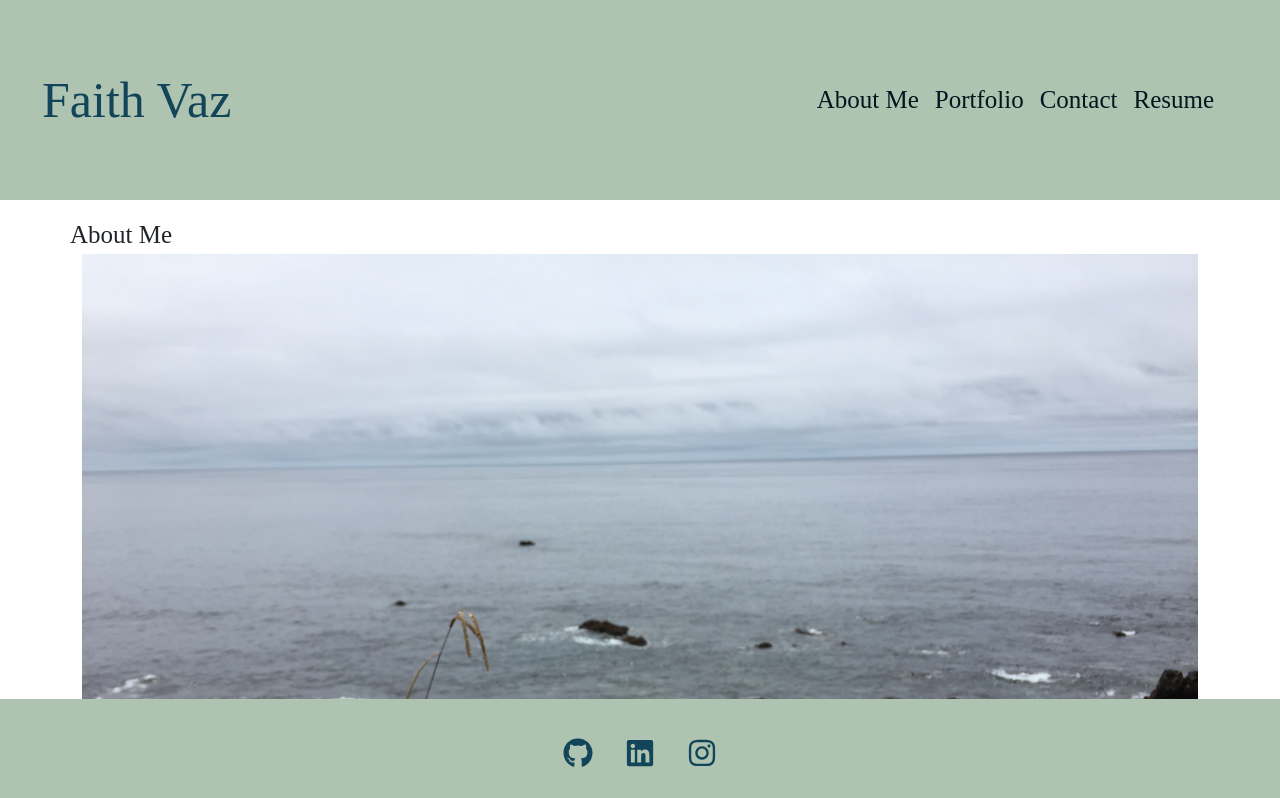
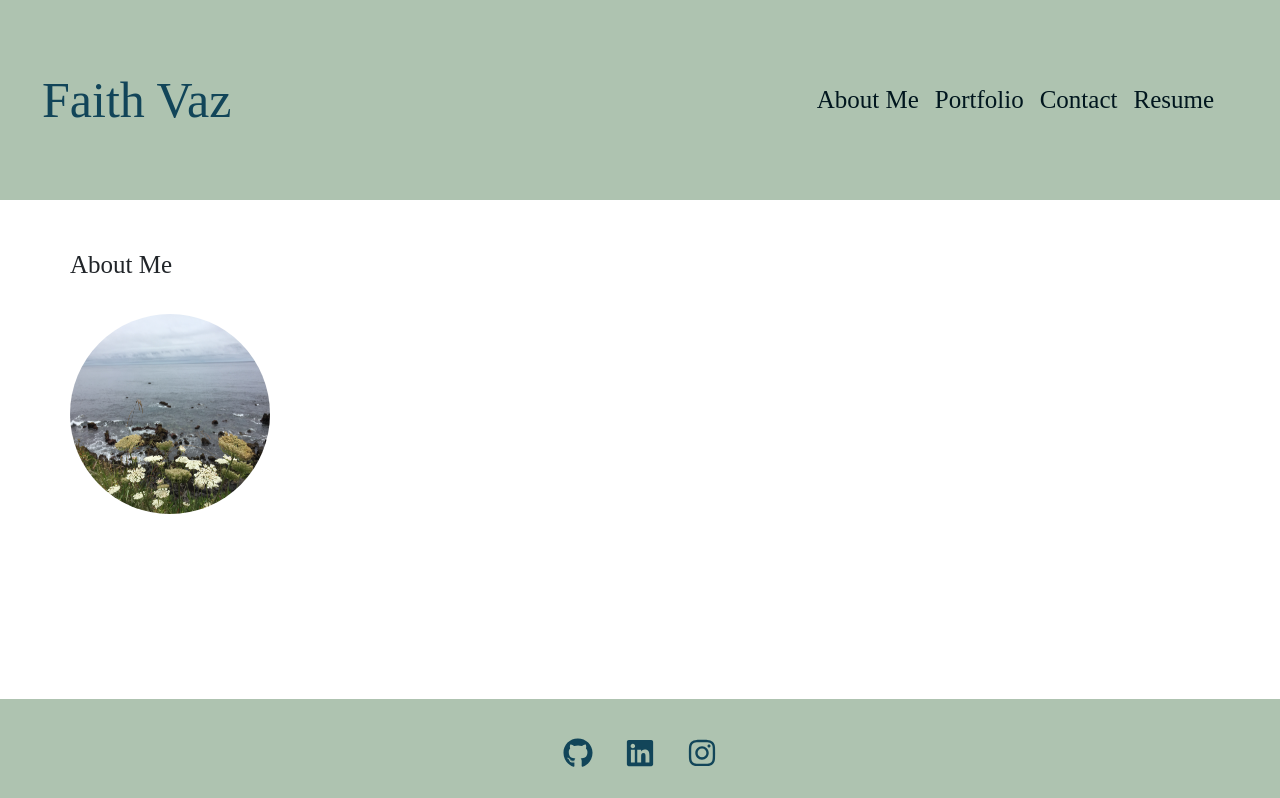
Before and after one commit to FaMaVa/my-portfolio, a React (Create React App) app: page / in a window 1280 px wide. Shown: the top 798 px of the page. Built offline with nearby package versions, Linux system fonts and the light colour scheme; the HTML template or start-up script is replaced by a standard one.

Commit message:
about page

```diff
--- a/src/App.js
+++ b/src/App.js
@@ -1,5 +1,7 @@
 import React from 'react';
 import PortfolioContainer from './components/PortfolioContainer';
+
+import './styles/style.css';
 
 function App() {
     return <PortfolioContainer />;
--- a/src/components/PortfolioContainer.js
+++ b/src/components/PortfolioContainer.js
@@ -5,8 +5,6 @@ import Contact from './pages/Contact';
 import Resume from './pages/Resume';
 import Footer from './Footer';
 import Navigation from './Navigation';
-
-import '../styles/Header.css';
 
 
 export default function PortfolioContainer() {
--- a/src/components/pages/About.js
+++ b/src/components/pages/About.js
@@ -10,14 +10,14 @@ export default function About() {
       <Container className="justify-content-md-center">
         <Row>
           <Col>
-          <Row className='title'>
+          <Row className='about title'>
             About Me
           </Row>
           <Row>
-            <Image src={require('../../assets/IMG_9407.JPG')} rounded />
+            <Image src={require('../../assets/IMG_9407.JPG')} roundedCircle id="image" />
           </Row>
-          <Row>
-          PARAGRAPH
+          <Row className='about'>
+
           </Row>
              </Col>
         </Row>
--- a/src/styles/Header.css
+++ b/src/styles/style.css
@@ -19,8 +19,9 @@ footer {
     background-color: var(--light) !important;
 }
 
-.footerIcon {
-    color: var(--dark) !important;
+.about {
+    padding-top: 30px;
+    padding-bottom: 30px;
 }
 
 #header {
@@ -28,6 +29,16 @@ footer {
     padding-right: 30px;
     padding-left: 30px;
     background-color: var(--light) !important;
+}
+
+#image {
+    width: 200px;
+    height: 200px;
+    padding: 0;
+}
+
+.footerIcon {
+    color: var(--dark) !important;
 }
 
 .heading {
```
